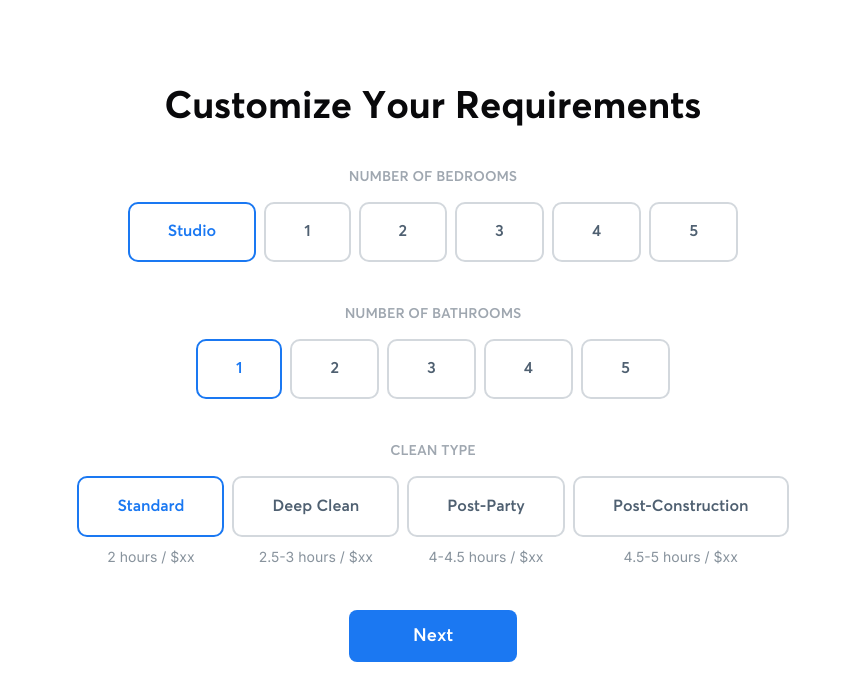
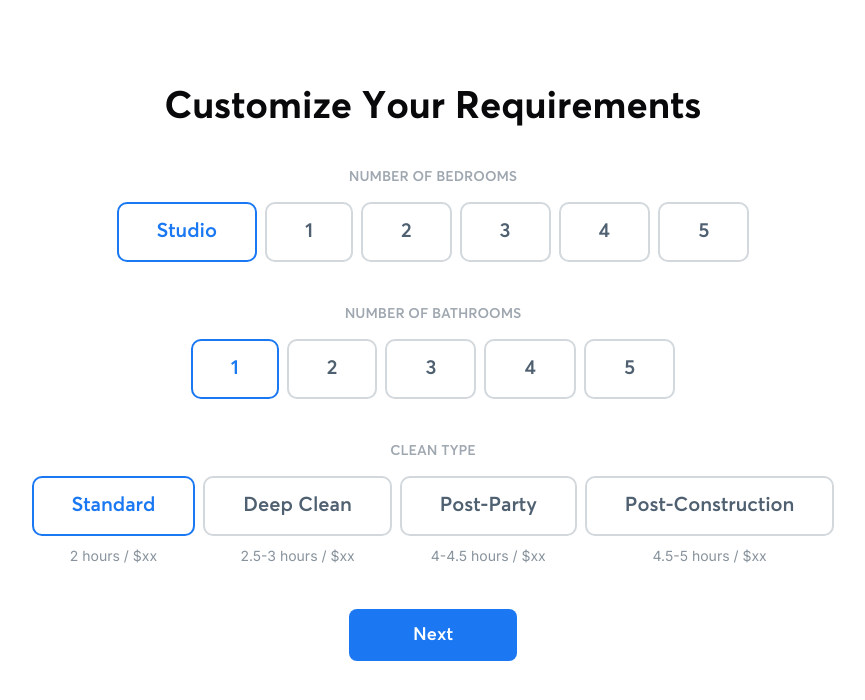
Before and after one commit to h0angpc/Clean, a Next.js app: page /booking/step-1 in a window 1280 px wide. Shown: the top 700 px of the page, without its empty margins (207-1072 px from the left). Built offline with nearby package versions, Linux system fonts and the light colour scheme.

Commit message:
fix: Adjust font-size in booking-step-1 page

```diff
--- a/src/components/step-1/HomeCleaning.tsx
+++ b/src/components/step-1/HomeCleaning.tsx
@@ -53,7 +53,7 @@ const HomeCleaning = () => {
               : "border-[#D3D8DD] text-[#4F6071] hover:border-[#1A78F2] hover:text-[#1A78F2]"
           }`}
         >
-          <span className="text-base font-Averta-Semibold text-[20px] leading-[26px]">
+          <span className="font-Averta-Semibold text-[20px] leading-[26px]">
             {item}
           </span>
         </div>
@@ -96,7 +96,7 @@ const HomeCleaning = () => {
                       : "border-[#D3D8DD] text-[#4F6071] hover:border-[#1A78F2] hover:text-[#1A78F2]"
                   }`}
                 >
-                  <span className="text-base font-Averta-Semibold text-[20px] leading-[26px]">
+                  <span className="font-Averta-Semibold text-[20px] leading-[26px]">
                     {item.name}
                   </span>
                 </div>
--- a/src/components/step-1/OtherServices.tsx
+++ b/src/components/step-1/OtherServices.tsx
@@ -47,7 +47,7 @@ const OtherServices = () => {
                     : "border-[#D3D8DD] text-[#4F6071] hover:border-[#1A78F2] hover:text-[#1A78F2]"
                 }`}
               >
-                <span className="text-base font-Averta-Semibold text-[20px] leading-[26px]">
+                <span className="font-Averta-Semibold text-[20px] leading-[26px]">
                   {item}
                 </span>
               </div>
@@ -70,7 +70,7 @@ const OtherServices = () => {
                       : "border-[#D3D8DD] text-[#4F6071] hover:border-[#1A78F2] hover:text-[#1A78F2]"
                   }`}
                 >
-                  <span className="text-base font-Averta-Semibold text-[20px] leading-[26px]">
+                  <span className=" font-Averta-Semibold text-[20px] leading-[26px]">
                     {item.time}
                   </span>
                 </div>
```
